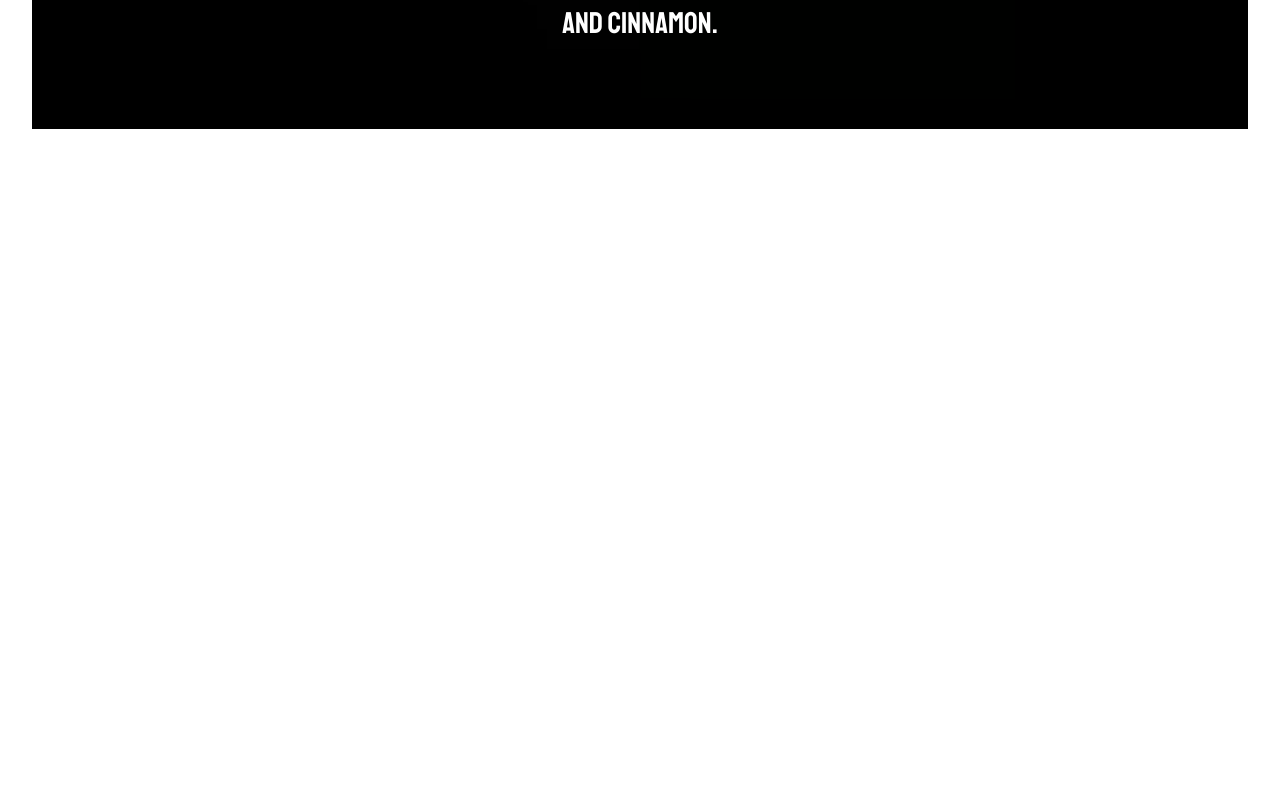
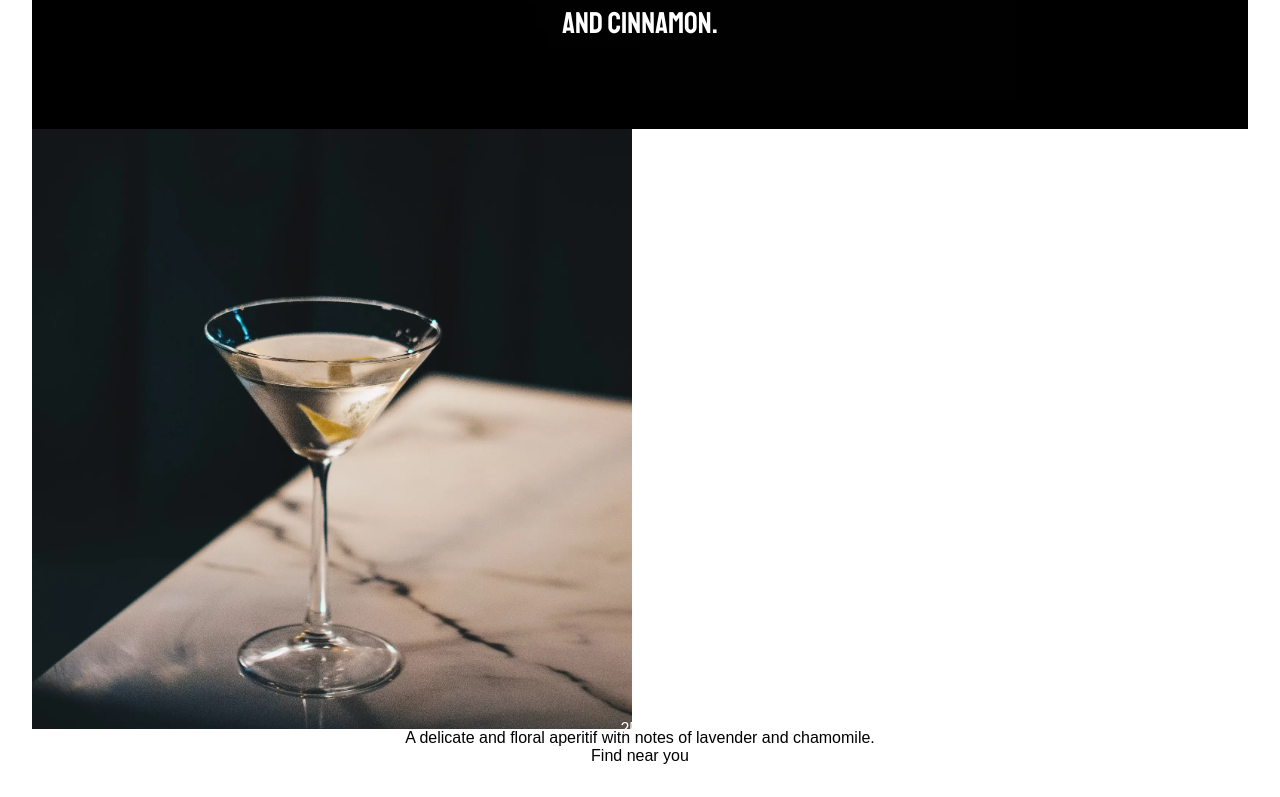
Before and after one commit to JakubStankiewicz1/Ueloce, a React (Vite) app in the folder frontend/: page / in a window 1280 px wide. Shown: the part 2039-2836 px from the top of the page. Before the commit the page ends 2200 px from the top, so only its background shows below. Built offline with nearby package versions, Linux system fonts and the light colour scheme; a web font is replaced by a local one.

Commit message:
Added HomeDrink component and specific drink component

```diff
--- a/frontend/src/assets/assets.js
+++ b/frontend/src/assets/assets.js
@@ -2,8 +2,11 @@ import HomeNavbarImageOne from "./HomeNavbarImageOne.svg";
 import HomeHeroImg from "./HomeHeroImg.avif";
 import HomePrimaveraImage from "./HomePrimaveraImage.avif";
 
+import DrinkOne from "./DrinkOne.webp";
+
 export default {
     HomeNavbarImageOne,
     HomeHeroImg,
-    HomePrimaveraImage
+    HomePrimaveraImage,
+    DrinkOne
 };
--- /dev/null
+++ b/frontend/src/components/Drink/Drink.jsx
@@ -0,0 +1,60 @@
+import React from 'react';
+import "./drink.css";
+
+const Drink = ({ name, size, image, description }) => {
+  return (
+    <div className='drink'>
+        <div className="drinkContainer">
+            {/* Image Container */}
+            <div className="drinkContainerImage">
+                <div className="drinkContainerImageContainer">
+                    <img src={image} alt="" className='drinkContainerImageContainerImage' />
+                </div>
+            </div>
+
+            {/* Name */}
+            <div className="drinkContainerName">
+                <div className="drinkContainerNameContainer">
+                    <p className="drinkContainerNameContainerText">
+                        {name}
+                    </p>
+                </div>
+            </div>
+
+            {/* Size */}
+            <div className="drinkContainerSize">
+                <div className="drinkContainerSizeContainer">
+                    <div className="drinkContainerSizeContainerButton">
+                        <div className="drinkContainerSizeContainerButtonContainer">
+                            <p className="drinkContainerSizeContainerButtonContainerText">
+                                {size}oz.
+                            </p>
+                        </div>
+                    </div>
+                </div>
+            </div>
+
+            <div className="drinkContainerBottom">
+                <div className="drinkContainerBottomContainer">
+                    <div className="drinkContainerBottomContainerOne">
+                        <p className="drinkContainerBottomContainerOneText">
+                            {description}
+                        </p>
+                    </div>
+
+                    <div className="drinkContainerBottomContainerTwo">
+                        <p className="drinkContainerBottomContainerTwoText">
+                            Find near you
+                        </p>
+                    </div>
+                </div>
+            </div>
+
+
+
+        </div>
+    </div>
+  )
+}
+
+export default Drink
--- /dev/null
+++ b/frontend/src/components/Drink/drink.css
@@ -0,0 +1,63 @@
+.drink {
+    /* width: 600px;
+    height: 600px; */
+}
+
+
+
+
+
+
+
+
+.drinkContainerImage {
+    width: 600px;
+    height: 600px;
+    display: flex;
+    justify-content: center;
+    align-items: center;
+    position: relative;
+
+}
+
+.drinkContainerImageContainer {
+    width: 100%;
+    height: 100%;
+    display: flex;
+    justify-content: center;
+    align-items: center;
+    position: relative;
+}
+
+.drinkContainerImageContainerImage {
+    width: 100%;
+    height: 100%;
+    object-fit: cover;
+    object-position: center center;
+}
+
+.drinkContainerName {
+    position: absolute;
+    top: 50%;
+    left: 50%;
+    transform: translate(-50%, -50%);
+    z-index: 2;
+    text-align: center;
+    width: 80%;
+    max-width: 600px;
+    color: #fff;
+    z-index: 100;
+}
+
+.drinkContainerSize {
+    position: absolute;
+    /* top: 60%; */
+    left: 50%;
+    transform: translate(-50%, -50%);
+    z-index: 2;
+    text-align: center;
+    width: 80%;
+    max-width: 600px;
+    color: #fff;
+    z-index: 100;
+}
--- /dev/null
+++ b/frontend/src/components/HomeDrinks/HomeDrinks.jsx
@@ -0,0 +1,18 @@
+import React from 'react';
+import "./homeDrinks.css";
+import Drink from '../Drink/Drink';
+import assets from '../../assets/assets';
+
+const HomeDrinks = () => {
+  return (
+    <div className='homeDrinks'>
+        <div className="homeDrinksContainer">
+            <Drink name={"Lavande"} size={"25"} image={assets.DrinkOne} description={"A delicate and floral aperitif with notes of lavender and chamomile."} />
+            {/* <Drink name={"Lavande"} size={"25"} image={assets.DrinkOne} description={"A delicate and floral aperitif with notes of lavender and chamomile."} /> */}
+            {/* <Drink name={"Lavande"} size={"25"} image={assets.DrinkOne} description={"A delicate and floral aperitif with notes of lavender and chamomile."} /> */}
+        </div>
+    </div>
+  )
+}
+
+export default HomeDrinks
--- a/frontend/src/pages/Home/Home.jsx
+++ b/frontend/src/pages/Home/Home.jsx
@@ -5,6 +5,7 @@ import HomeChessboard from '../../components/HomeChessboard/HomeChessboard';
 import HomeHero from '../../components/HomeHero/HomeHero';
 import HomeAboutUs from '../../components/HomeAboutUs/HomeAboutUs';
 import HomePrimavera from '../../components/HomePrimavera/HomePrimavera';
+import HomeDrinks from '../../components/HomeDrinks/HomeDrinks';
 
 const Home = () => {
   return (
@@ -15,6 +16,7 @@ const Home = () => {
             <HomeHero />
             <HomeAboutUs />
             <HomePrimavera />
+            <HomeDrinks />
         </div>
     </div>
   )
```
Also changed, not shown: frontend/src/assets/DrinkOne.webp (added), frontend/src/components/HomeDrinks/homeDrinks.css (added).
